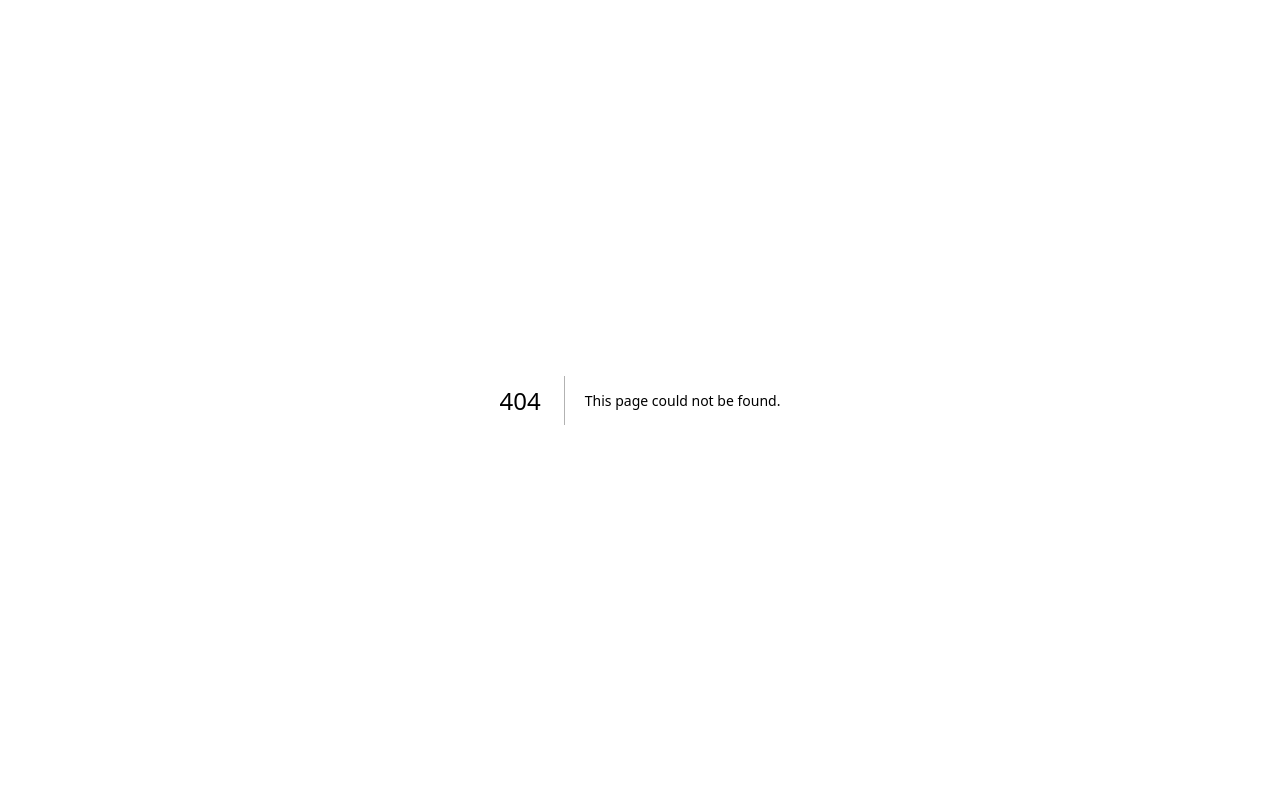
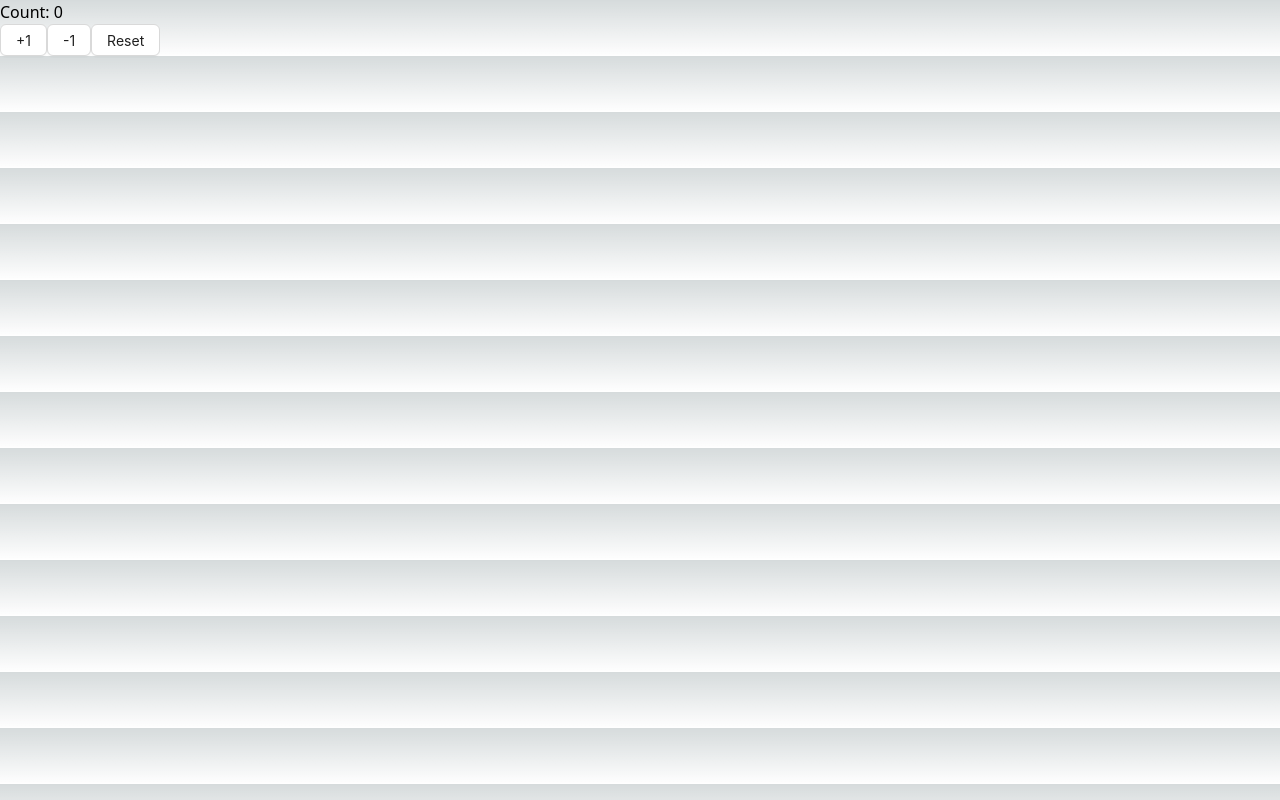
Before and after one commit to nqsjd178559344/next_demo, a Next.js app: page /count in a window 1280 px wide. Before the commit this address had no page. Built offline with nearby package versions, Linux system fonts and the light colour scheme.

Commit message:
feat: recoil

```diff
--- /dev/null
+++ b/src/components/counter.tsx
@@ -0,0 +1,38 @@
+import {
+  useRecoilValue,
+  useSetRecoilState,
+  useResetRecoilState,
+  useRecoilCallback,
+} from "recoil";
+import { countState } from "../lib/recoil-atoms";
+import { Button } from "antd";
+
+export default function Counter() {
+  const count = useRecoilValue(countState);
+  const increment = useRecoilCallback(
+    ({ set }) =>
+      () => {
+        set(countState, (n) => n + 1);
+      },
+    []
+  );
+
+  const decrement = useRecoilCallback(
+    ({ set }) =>
+      () => {
+        set(countState, (n) => n - 1);
+      },
+    []
+  );
+  const reset = useResetRecoilState(countState);
+  return (
+    <div>
+      <h1>
+        Count: <span>{count}</span>
+      </h1>
+      <Button onClick={increment}>+1</Button>
+      <Button onClick={decrement}>-1</Button>
+      <Button onClick={reset}>Reset</Button>
+    </div>
+  );
+}
--- /dev/null
+++ b/src/lib/recoil-atoms.ts
@@ -0,0 +1,6 @@
+import { atom, selector } from "recoil";
+
+export const countState = atom({
+  key: "count",
+  default: 0,
+});
--- /dev/null
+++ b/src/pages/count.tsx
@@ -0,0 +1,5 @@
+import Counter from "@/components/counter";
+
+export default function Count() {
+  return <Counter />;
+}
```
